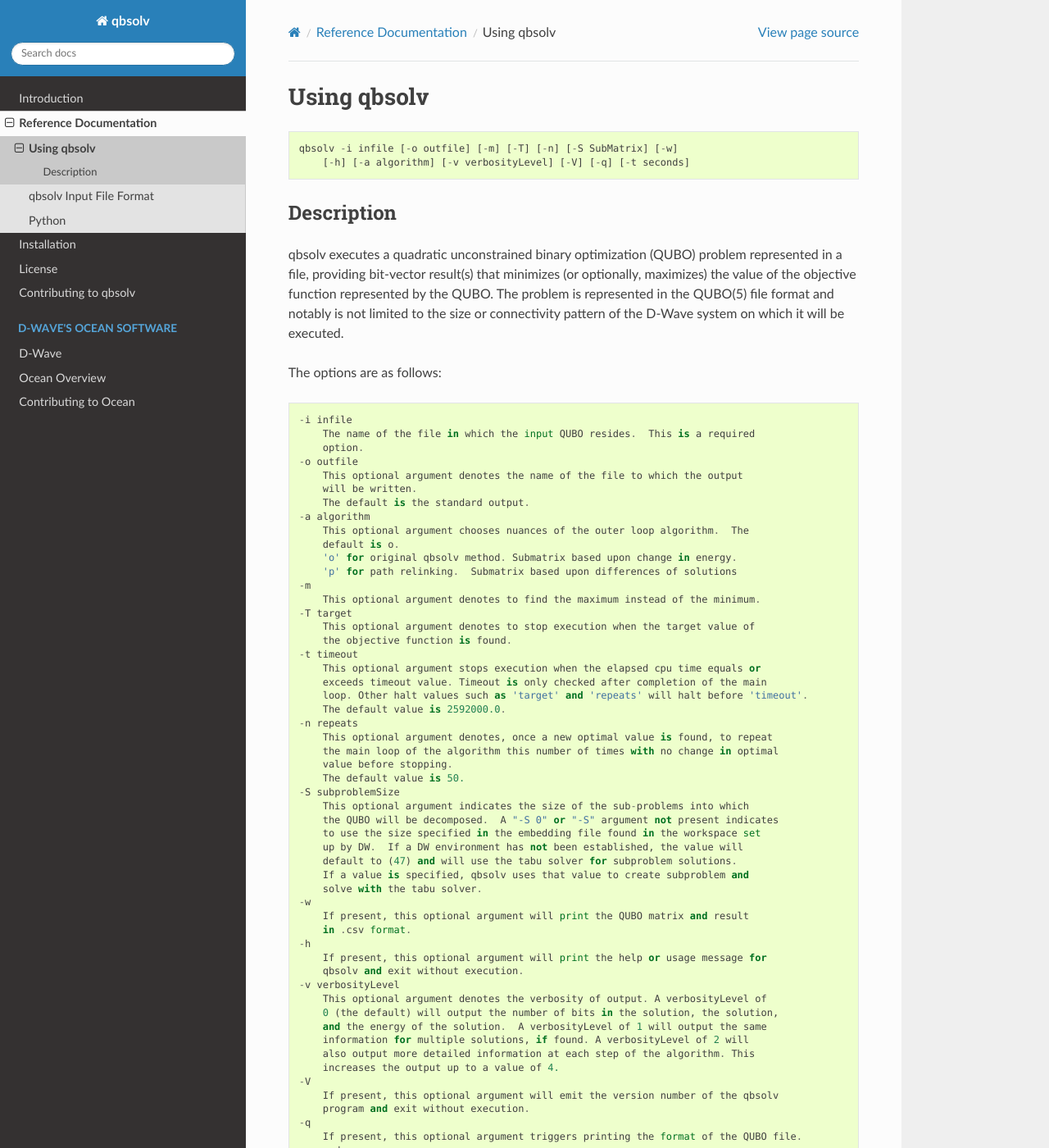
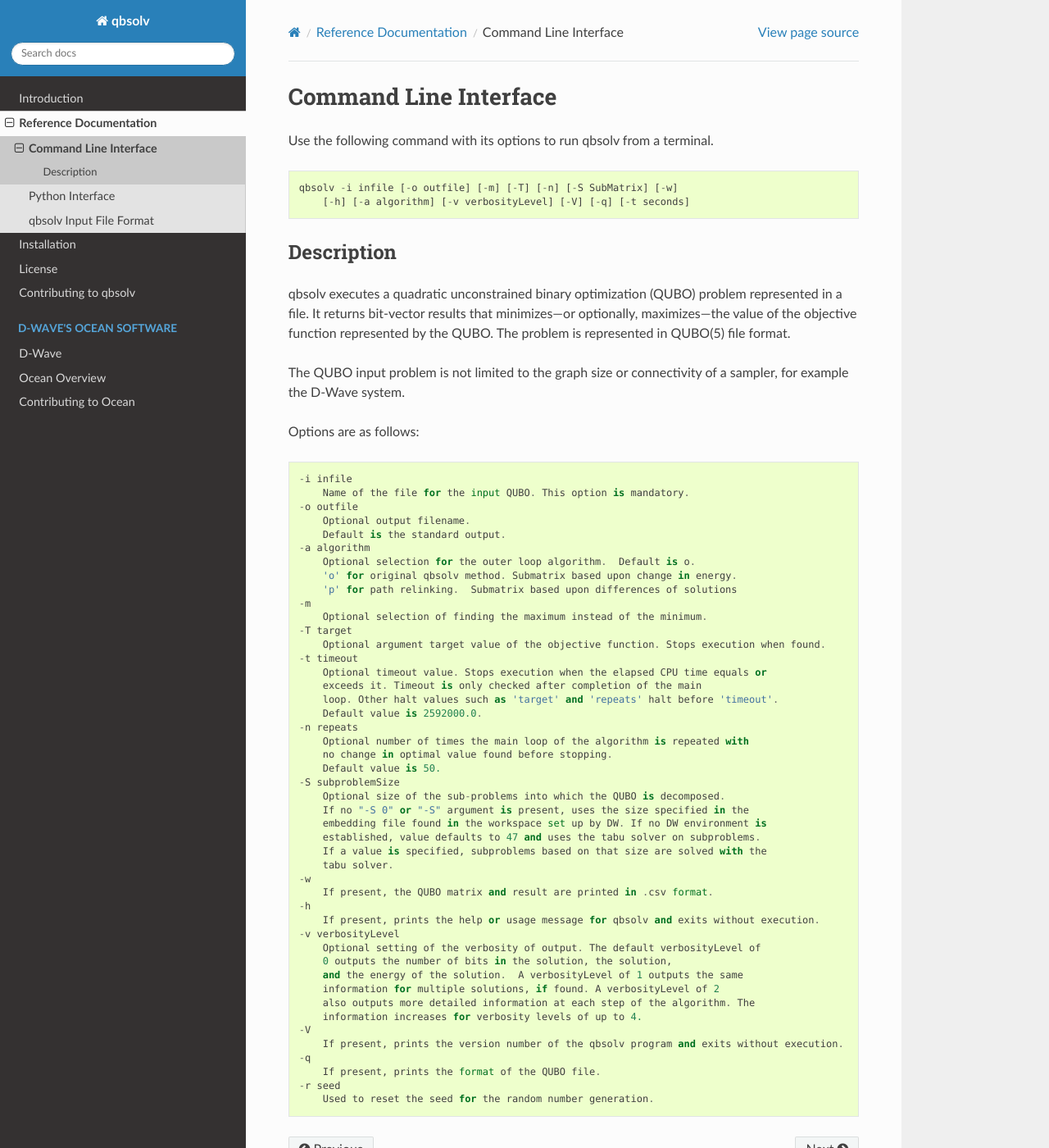
Before and after one commit to dwavesystems/qbsolv, a Sphinx documentation site: the page built from docs/source/usage.rst, in a window 1280 px wide and 1400 px high. Shown: the whole window at 82% size. Built offline with Sphinx 7.4.7 and the Read the Docs theme 2.0.0, drawn with Linux system fonts in a browser that asks for light colours.

Commit message:
Update descriptions and examples

```diff
--- a/CONTRIBUTING.rst
+++ b/CONTRIBUTING.rst
@@ -1,3 +1,4 @@
+.. _contributing:
 
 We, the qbsolv developers, expect a variety of contributions, from reporting of bugs or
 suggestions for examples or tutorials to development of improvements or alternatives to
--- a/README.rst
+++ b/README.rst
@@ -19,9 +19,10 @@
 
 .. index-start-marker
 
-A decomposing solver that finds a minimum value of a large quadratic unconstrained binary optimization (QUBO)
-problem by splitting it into pieces. The pieces are solved using a classical solver running
-the tabu algorithm. qbsolv also enables configuring a D-Wave system as the solver.
+A decomposing solver that finds a minimum value of a large quadratic unconstrained binary
+optimization (QUBO) problem by splitting it into pieces. The pieces are solved using a
+classical solver running the tabu algorithm. qbsolv also enables configuring a D-Wave
+system as the solver.
 
 .. Note:: Access to a D-Wave system must be arranged separately.
 
@@ -82,72 +83,64 @@
 -----------
 
 qbsolv executes a quadratic unconstrained binary optimization
-(QUBO) problem represented in a file, providing bit-vector
-result(s) that minimizes (or optionally, maximizes) the value of
+(QUBO) problem represented in a file. It returns bit-vector
+results that minimizes---or optionally, maximizes---the value of
 the objective function represented by the QUBO.  The problem is
-represented in the QUBO(5) file format and notably is not limited
-to the size or connectivity pattern of the D-Wave system on which
-it will be executed.
+represented in QUBO(5) file format.
 
-The options are as follows:
+The QUBO input problem is not limited to the graph size or connectivity of a
+sampler, for example the D-Wave system.
+
+Options are as follows:
 
 .. code::
 
     -i infile
-        The name of the file in which the input QUBO resides.  This is a required
-        option.
+        Name of the file for the input QUBO. This option is mandatory.
     -o outfile
-        This optional argument denotes the name of the file to which the output
-        will be written.
-        The default is the standard output.
+        Optional output filename.
+        Default is the standard output.
     -a algorithm
-        This optional argument chooses nuances of the outer loop algorithm.  The
-        default is o.
+        Optional selection for the outer loop algorithm.  Default is o.
         'o' for original qbsolv method. Submatrix based upon change in energy.
         'p' for path relinking.  Submatrix based upon differences of solutions
     -m
-        This optional argument denotes to find the maximum instead of the minimum.
+        Optional selection of finding the maximum instead of the minimum.
     -T target
-        This optional argument denotes to stop execution when the target value of
-        the objective function is found.
+        Optional argument target value of the objective function. Stops execution when found.
     -t timeout
-        This optional argument stops execution when the elapsed cpu time equals or
-        exceeds timeout value. Timeout is only checked after completion of the main
-        loop. Other halt values such as 'target' and 'repeats' will halt before 'timeout'.
-        The default value is 2592000.0.
+        Optional timeout value. Stops execution when the elapsed CPU time equals or
+        exceeds it. Timeout is only checked after completion of the main
+        loop. Other halt values such as 'target' and 'repeats' halt before 'timeout'.
+        Default value is 2592000.0.
     -n repeats
-        This optional argument denotes, once a new optimal value is found, to repeat
-        the main loop of the algorithm this number of times with no change in optimal
-        value before stopping.
-        The default value is 50.
+        Optional number of times the main loop of the algorithm is repeated with
+        no change in optimal value found before stopping.
+        Default value is 50.
     -S subproblemSize
-        This optional argument indicates the size of the sub-problems into which
-        the QUBO will be decomposed.  A "-S 0" or "-S" argument not present indicates
-        to use the size specified in the embedding file found in the workspace set
-        up by DW.  If a DW environment has not been established, the value will
-        default to (47) and will use the tabu solver for subproblem solutions.
-        If a value is specified, qbsolv uses that value to create subproblem and
-        solve with the tabu solver.
+        Optional size of the sub-problems into which the QUBO is decomposed.
+        If no "-S 0" or "-S" argument is present, uses the size specified in the
+        embedding file found in the workspace set up by DW. If no DW environment is
+        established, value defaults to 47 and uses the tabu solver on subproblems.
+        If a value is specified, subproblems based on that size are solved with the
+        tabu solver.
     -w
-        If present, this optional argument will print the QUBO matrix and result
-        in .csv format.
+        If present, the QUBO matrix and result are printed in .csv format.
     -h
-        If present, this optional argument will print the help or usage message for
-        qbsolv and exit without execution.
+        If present, prints the help or usage message for qbsolv and exits without execution.
     -v verbosityLevel
-        This optional argument denotes the verbosity of output. A verbosityLevel of
-        0 (the default) will output the number of bits in the solution, the solution,
-        and the energy of the solution.  A verbosityLevel of 1 will output the same
-        information for multiple solutions, if found. A verbosityLevel of 2 will
-        also output more detailed information at each step of the algorithm. This
-        increases the output up to a value of 4.
+        Optional setting of the verbosity of output. The default verbosityLevel of
+        0 outputs the number of bits in the solution, the solution,
+        and the energy of the solution.  A verbosityLevel of 1 outputs the same
+        information for multiple solutions, if found. A verbosityLevel of 2
+        also outputs more detailed information at each step of the algorithm. The
+        information increases for verbosity levels of up to 4.
     -V
-        If present, this optional argument will emit the version number of the qbsolv
-        program and exit without execution.
+        If present, prints the version number of the qbsolv program and exits without execution.
     -q
-        If present, this optional argument triggers printing the format of the QUBO file.
+        If present, prints the format of the QUBO file.
     -r seed
-        Used to reset the seed for the random number generation
+        Used to reset the seed for the random number generation.
 
 .. usage-end-marker
 
@@ -156,57 +149,58 @@
 
 .. format-start-marker
 
-A .qubo file contains data which describes an unconstrained
-quadratic binary optimization problem.  It is an ASCII file comprised
-of four types of lines:
+A .qubo file contains data that describes an unconstrained
+quadratic binary optimization problem.  It is an ASCII file comprising
+four types of lines:
 
-1. Comments - defined by a "c" in column 1.  They may appear
-   anywhere in the file, and are otherwise ignored.
+1. Comments defined by a "c" in column 1. Comments may appear
+   anywhere in the file, and are ignored.
 
-2. One program line, which starts with p in the first column.
-   The program line must be the first non-comment line in the file.
-   The program line has six required fields (separated by space(s)),
+2. Program line defined by a "p" in the first column.
+   A single program line must be the first non-comment line in the file.
+   The program line has six required fields separated by space(s),
    as in this example:
 
-.. code::
+    .. code::
 
-   p   qubo  topology   maxNodes   nNodes   nCouplers
+       p   qubo  topology   maxNodes   nNodes   nCouplers
 
-where:
+    where:
 
-.. code::
+    .. code::
 
-   p          The problem line sentinel.
-   qubo       Identifies the file type.
-   topology   A string which identifies the topology of the problem and the specific
-              problem type.  For an unconstrained problem, target will be "0" or
-              "unconstrained."   Possible, for future implementations, valid strings
-              might include "chimera128" or "chimera512" (among others).
-   maxNodes   Number of nodes in the topology.
-   nNodes     Number of nodes in the problem (nNodes <= maxNodes).
-              Each node has a unique number and must take a value in the the range
-              {0 - (maxNodes-1)}.  A duplicate node number is an error.  The node
-              numbers need not be in order, and they need not be contiguous.
-   nCouplers  Number of couplers in the problem.  Each coupler is a unique connection
-              between two different nodes.  The maximum number of couplers is (nNodes)^2.
-              A duplicate coupler is an error.
+       p          Problem line sentinel.
+       qubo       File type identifier.
+       topology   String that identifies the topology of the problem and the specific
+                  problem type. For an unconstrained problem, target is "0" or
+                  "unconstrained." In future implementations, valid strings
+                  might include "chimera128" or "chimera512" (among others).
+       maxNodes   Number of nodes in the topology.
+       nNodes     Number of nodes in the problem (nNodes <= maxNodes).
+                  Each node has a unique number and must take a value in the range
+                  {0 - (maxNodes-1)}. A duplicate node number is an error. Node
+                  numbers need not be in order, and need not be contiguous.
+       nCouplers  Number of couplers in the problem. Each coupler is a unique connection
+                  between two different nodes. The maximum number of couplers is (nNodes)^2.
+                  A duplicate coupler is an error.
 
-3. nNodes clauses.  Each clause is made up of three numbers.  The numbers are separated
-   by one or more blanks.  The first two numbers must be integers and are the number
-   for this node (repeated).  The node number must be in {0 , (maxNodes-1)}. The third
-   value is the weight associated with the node, may be an integer or float, and can
-   take on any positive or negative value, or zero.
+3. nNodes clauses. Each clause is made up of three numbers, separated
+   by one or more blanks. The first two numbers must be integers and are the number
+   for this node (repeated). The node number must be in range {0 , (maxNodes-1)}.
+   The third value is the weight associated with the node. Weight may be an integer
+   or float, and can take on any positive or negative value, or be set to zero.
 
-4. nCouplers clauses.  Each clause is made up of three numbers.  The numbers are
-   separated by one or more blanks.  The first two numbers must be different integers
-   and are the node numbers for this coupler.  The two values (i and j) must have (i < j).
-   Each number must be one of the nNodes valid node numbers (and thus in {0, (maxNodes-1)}).
-   The third value is the strength associated with the coupler, may be an integer or float,
-   and can take on any positive or negative value, but not zero.  Every node must connect
-   with at least one other node (thus must have at least one coupler connected to it).
+4. nCouplers clauses. Each clause is made up of three numbers, separated by one or
+   more blanks. The first two numbers, (i and j), are the node numbers for this coupler
+   and must be different integers, where (i < j).Each number must be one of the nNodes
+   valid node numbers (and thus in range {0, (maxNodes-1)}).
+   The third value is the strength associated with the coupler. Strength may be an
+   integer or float, and can take on any positive or negative value, but not zero.
+   Every node must connect with at least one other node (thus must have at least
+   one coupler connected to it).
 
 Here is a simple QUBO file example for an unconstrained QUBO with 4
-nodes and 6 couplers.  This example is provided to illustrate the
+nodes and 6 couplers. This example is provided to illustrate the
 elements of a QUBO benchmark file, not to represent a real problem.
 
 .. code::
--- a/docs/source/index.rst
+++ b/docs/source/index.rst
@@ -6,5 +6,5 @@
   :maxdepth: 1
 
   usage
+  python
   format
-  python
--- a/docs/source/python.rst
+++ b/docs/source/python.rst
@@ -1,8 +1,8 @@
 .. _python:
 
-======
-Python
-======
+================
+Python Interface
+================
 
 .. automodule:: dwave_qbsolv
 
--- a/docs/source/usage.rst
+++ b/docs/source/usage.rst
@@ -1,6 +1,10 @@
-============
-Using qbsolv
-============
+.. _usage:
+
+======================
+Command Line Interface
+======================
+
+Use the following command with its options to run qbsolv from a terminal.
 
 .. include::  ../../README.rst
   :start-after: usage-start-marker
```
Also changed, not shown: other parts of README.rst (+2 -2 lines), docs/intro.rst (+41 -1 lines), 1 other file.
